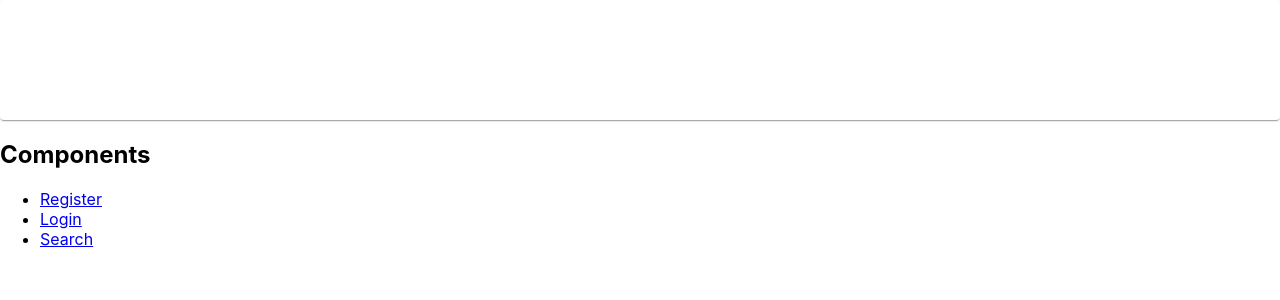
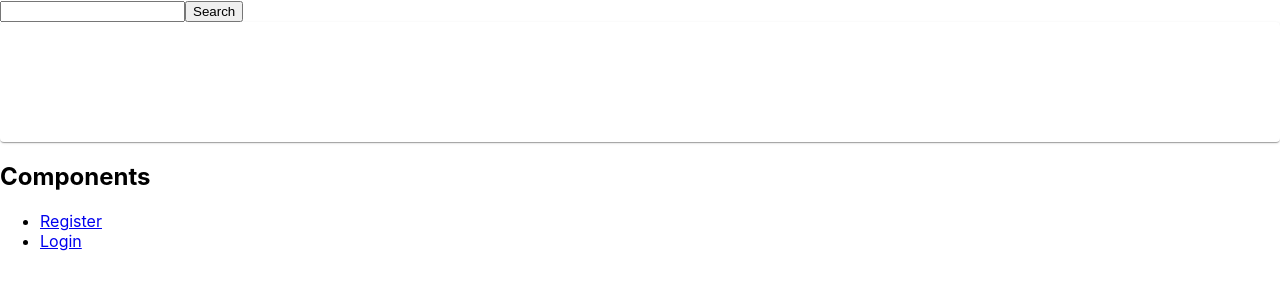
Before and after one commit to HardPocketRocket/thesis-web-application, a React (Create React App) app in the folder frontend/: page /home/1 in a window 1280 px wide. Shown: the top 300 px of the page. Built offline with nearby package versions, Linux system fonts and the light colour scheme; no server answers.

Commit message:
Moved Search to Home component and fixed routing for search chains

```diff
--- a/frontend/src/App.js
+++ b/frontend/src/App.js
@@ -13,7 +13,7 @@ class App extends Component {
                 <Route path="/login" exact component={LoginComponent} />
                 <Route path="/register" exact component={RegisterComponent} />
                 <Route path="/home/:id" exact component={HomeComponent} />
-                <Route path="/search" exact component={SearchComponent}/>
+                <Route path="/search/:query" exact component={SearchComponent}/>
 
                 <div className="container">
                     <h2>Components</h2>
@@ -24,9 +24,6 @@ class App extends Component {
                         <li>
                             <Link to="/login">Login</Link>
                         </li>
-                        <li>
-                            <Link to="/search">Search</Link>
-                        </li>
                     </ul>
                 </div>
             </Router>
--- a/frontend/src/components/home.component.js
+++ b/frontend/src/components/home.component.js
@@ -1,21 +1,23 @@
 import React, { Component } from "react";
 import axios from "axios";
 
-import Card from '@material-ui/core/Card';
-import CardContent from '@material-ui/core/CardContent';
+import Card from "@material-ui/core/Card";
+import CardContent from "@material-ui/core/CardContent";
 
 export default class HomeComponent extends Component {
     constructor(props) {
         super(props);
 
-        console.log(props.match.params.id);
-
         this.state = {
             username: "",
             password: "",
             isTutor: "",
-            subjects: []
+            subjects: [],
+            query: ""
         };
+
+        this.onSubmit = this.onSubmit.bind(this);
+        this.onChangeQuery = this.onChangeQuery.bind(this)
 
         axios
             .get("http://localhost:5000/home/" + props.match.params.id)
@@ -25,21 +27,46 @@ export default class HomeComponent extends Component {
                     password: res.data.password,
                     isTutor: res.data.isTutor,
                     subjects: res.data.subjects
-                })
-                console.log(this.state);
+                });
             });
+    }
+
+    onChangeQuery(event){
+        this.setState({
+            query: event.target.value
+        })
+    }
+
+    onSubmit(event){
+        event.preventDefault();
+
+        this.props.history.push("/search/" + this.state.query);
     }
 
     render() {
         return (
-            <Card>
-                <CardContent>
-                    {this.state.username}<br/>
-                    {this.state.password}<br/>
-                    {this.state.isTutor}<br/>
-                    {this.state.subjects}<br/>
-                </CardContent>
-            </Card>
+            <div>
+                <form onSubmit={this.onSubmit}>
+                    <input
+                        type="text"
+                        value={this.state.query}
+                        onChange={this.onChangeQuery}
+                    />
+                    <input type="submit" value="Search" />
+                </form>
+                <Card>
+                    <CardContent>
+                        {this.state.username}
+                        <br />
+                        {this.state.password}
+                        <br />
+                        {this.state.isTutor}
+                        <br />
+                        {this.state.subjects}
+                        <br />
+                    </CardContent>
+                </Card>
+            </div>
         );
     }
 }
--- a/frontend/src/components/search.component.js
+++ b/frontend/src/components/search.component.js
@@ -1,36 +1,56 @@
 import React, { Component } from "react";
 import axios from "axios";
 
-export default class HomeComponent extends Component {
+export default class SearchComponent extends Component {
     constructor(props) {
         super(props);
 
         this.state = {
-            searchTerm: "",
+            query: props.match.params.query,
             searchResults: []
         };
 
         this.onSubmit = this.onSubmit.bind(this);
-        this.onChangeSearchTerm = this.onChangeSearchTerm.bind(this);
+        this.onChangeQuery = this.onChangeQuery.bind(this);
+
+        axios
+            .get("http://localhost:5000/search/" + this.state.query)
+            .then(res => {
+                this.setState({
+                    searchResults: res.data
+                });
+            });
     }
 
-    onChangeSearchTerm(event) {
+    onChangeQuery(event) {
         this.setState({
-            searchTerm: event.target.value
+            query: event.target.value
         });
     }
 
     onSubmit(event) {
         event.preventDefault();
+        this.props.history.push("/search/" + this.state.query);
+    }
 
-        axios
-            .get("http://localhost:5000/search/" + this.state.searchTerm)
-            .then(res => {
-                this.setState({
-                    searchResults: res.data
+    componentDidUpdate(prevProps) {
+        if (this.props.match.params.query !== prevProps.match.params.query) {
+            this.setState({
+                query: ""
+            });
+
+            axios
+                .get(
+                    "http://localhost:5000/search/" +
+                        this.props.match.params.query
+                )
+                .then(res => {
+                    this.setState({
+                        searchResults: res.data
+                    });
+                    console.log("dsfdfasafdfdfsa");
                 });
-                console.log(this.state);
-            });
+        }
     }
 
     render() {
@@ -51,13 +71,13 @@ export default class HomeComponent extends Component {
                 <form onSubmit={this.onSubmit}>
                     <input
                         type="text"
-                        value={this.state.searchTerm}
-                        onChange={this.onChangeSearchTerm}
+                        value={this.state.query}
+                        onChange={this.onChangeQuery}
                     />
                     <input type="submit" value="Search" />
                 </form>
                 <br />
-                <Results results={this.state.searchResults}/>
+                <Results results={this.state.searchResults} />
             </div>
         );
     }
```
